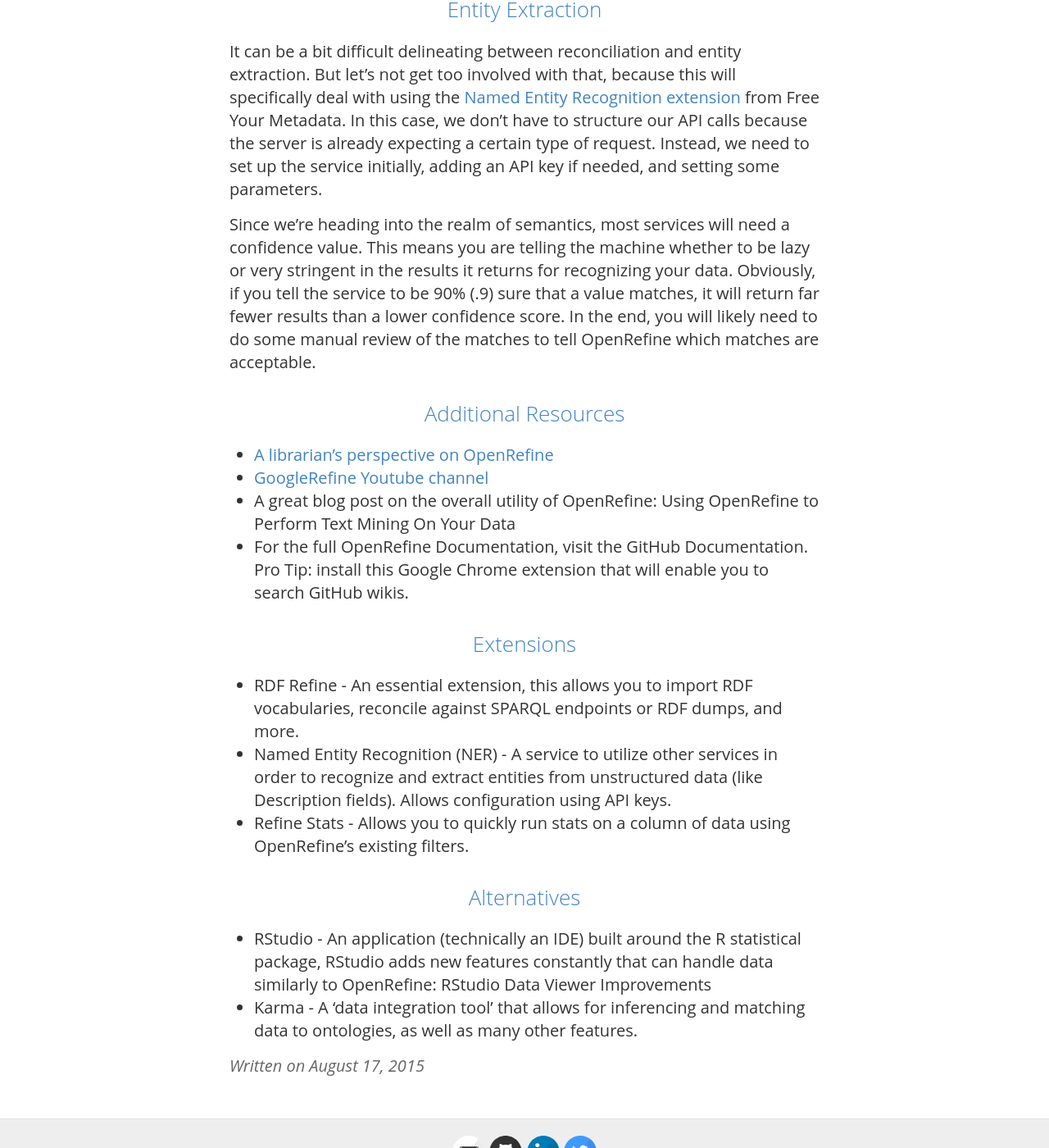
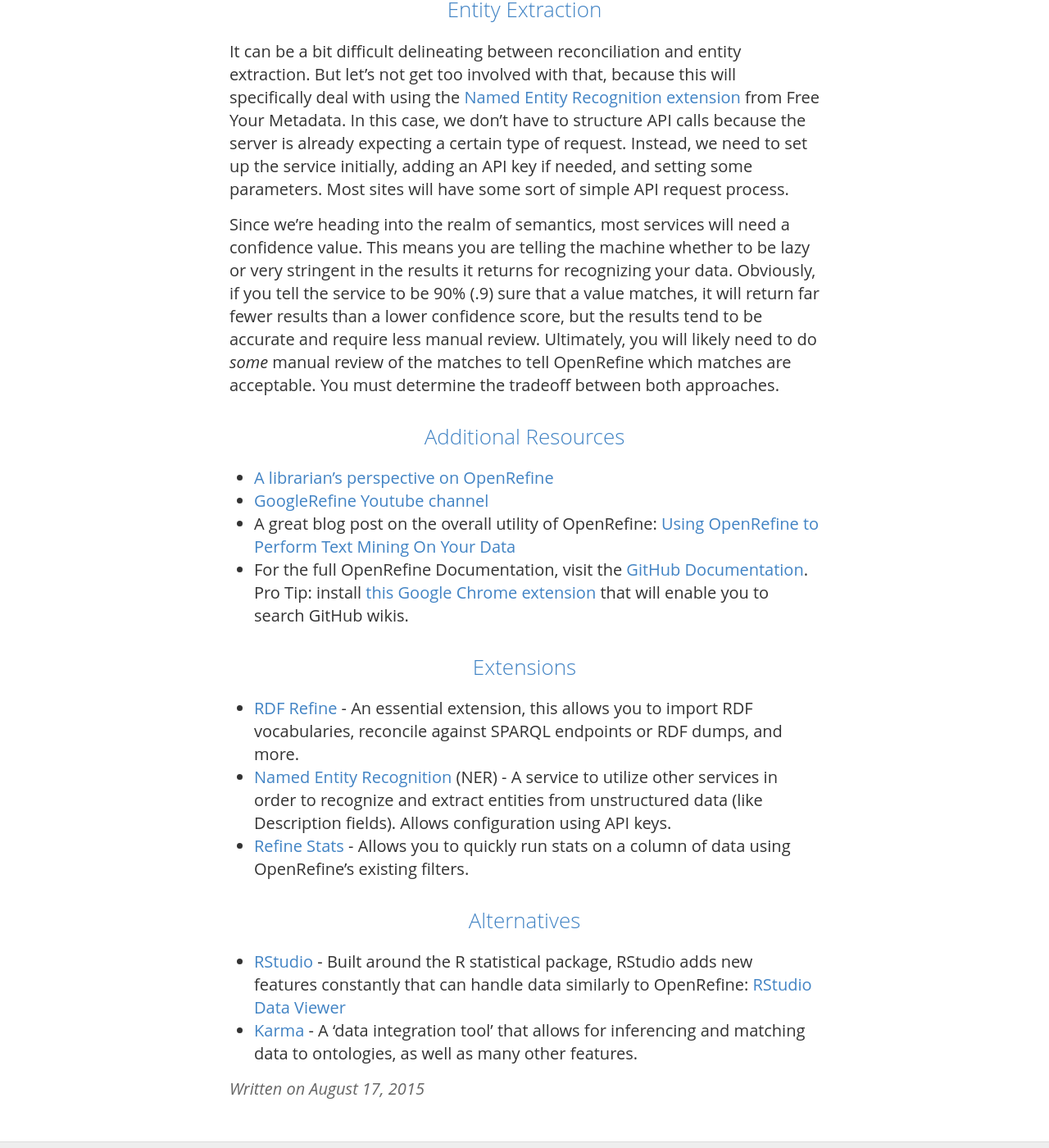
Before and after one commit to remerjohnson/remerjohnson.github.io, a Jekyll site: the page built from _posts/2015-8-17-open_refine_tutorial03.md, in a window 1280 px wide and 1400 px high, scrolled down 3046 px. Shown: the whole window at 82% size. Built offline with Jekyll 4.4.1, drawn with Linux system fonts in a browser that asks for light colours; nearby versions of some CDN libraries; comment, search, counter and statistics services are not loaded.

Commit message:
Updated post

```diff
--- a/_posts/2015-8-17-open_refine_tutorial03.md
+++ b/_posts/2015-8-17-open_refine_tutorial03.md
@@ -48,22 +48,22 @@
 
 ## Entity Extraction
 
-It can be a bit difficult delineating between reconciliation and entity extraction. But let's not get too involved with that, because this will specifically deal with using the [Named Entity Recognition extension](http://freeyourmetadata.org/named-entity-extraction/) from Free Your Metadata. In this case, we don't have to structure our API calls because the server is already expecting a certain type of request. Instead, we need to set up the service initially, adding an API key if needed, and setting some parameters.
+It can be a bit difficult delineating between reconciliation and entity extraction. But let's not get too involved with that, because this will specifically deal with using the [Named Entity Recognition extension](http://freeyourmetadata.org/named-entity-extraction/) from Free Your Metadata. In this case, we don't have to structure API calls because the server is already expecting a certain type of request. Instead, we need to set up the service initially, adding an API key if needed, and setting some parameters. Most sites will have some sort of simple API request process.
 
-Since we're heading into the realm of semantics, most services will need a confidence value. This means you are telling the machine whether to be lazy or very stringent in the results it returns for recognizing your data. Obviously, if you tell the service to be 90% (.9) sure that a value matches, it will return far fewer results than a lower confidence score. In the end, you will likely need to do some manual review of the matches to tell OpenRefine which matches are acceptable.
+Since we're heading into the realm of semantics, most services will need a confidence value. This means you are telling the machine whether to be lazy or very stringent in the results it returns for recognizing your data. Obviously, if you tell the service to be 90% (.9) sure that a value matches, it will return far fewer results than a lower confidence score, but the results tend to be accurate and require less manual review. Ultimately, you will likely need to do *some* manual review of the matches to tell OpenRefine which matches are acceptable. You must determine the tradeoff between both approaches.
 
 ## Additional Resources
 + [A librarian's perspective on OpenRefine](http://acrl.ala.org/techconnect/?p=3276)
 + [GoogleRefine Youtube channel](https://www.youtube.com/channel/UCqwSVsJ8CWD9pQUZDbJC1ew)
-+ A great blog post on the overall utility of OpenRefine: Using OpenRefine to Perform Text Mining On Your Data
-+ For the full OpenRefine Documentation, visit the GitHub Documentation. Pro Tip: install this Google Chrome extension that will enable you to search GitHub wikis.
++ A great blog post on the overall utility of OpenRefine: [Using OpenRefine to Perform Text Mining On Your Data](http://blog.spaziodati.eu/en/2014/07/24/using-openrefine-to-perform-text-mining-on-your-data-food-for-thoughts/)
++ For the full OpenRefine Documentation, visit the [GitHub Documentation](https://github.com/OpenRefine/OpenRefine/wiki). Pro Tip: install [this Google Chrome extension](https://chrome.google.com/webstore/detail/github-wiki-search/gdifdhnjmjaidbajhapmbcbnoocoeooc) that will enable you to search GitHub wikis.
 
 ## Extensions
 
-+ RDF Refine - An essential extension, this allows you to import RDF vocabularies, reconcile against SPARQL endpoints or RDF dumps, and more.
-+ Named Entity Recognition (NER) - A service to utilize other services in order to recognize and extract entities from unstructured data (like Description fields). Allows configuration using API keys.
-+ Refine Stats - Allows you to quickly run stats on a column of data using OpenRefine's existing filters.
++ [RDF Refine](http://lab.linkeddata.deri.ie/2010/grefine-rdf-extension/) - An essential extension, this allows you to import RDF vocabularies, reconcile against SPARQL endpoints or RDF dumps, and more.
++ [Named Entity Recognition](http://software.freeyourmetadata.org/ner-extension/) (NER) - A service to utilize other services in order to recognize and extract entities from unstructured data (like Description fields). Allows configuration using API keys.
++ [Refine Stats](https://github.com/OpenRefine/refine-stats) - Allows you to quickly run stats on a column of data using OpenRefine's existing filters.
 
 ## Alternatives
-+ RStudio - An application (technically an IDE) built around the R statistical package, RStudio adds new features constantly that can handle data similarly to OpenRefine: RStudio Data Viewer Improvements
-+ Karma - A 'data integration tool' that allows for inferencing and matching data to ontologies, as well as many other features.
++ [RStudio](https://www.rstudio.com/) - Built around the R statistical package, RStudio adds new features constantly that can handle data similarly to OpenRefine: [RStudio Data Viewer](https://support.rstudio.com/hc/en-us/articles/205175388-Using-the-Data-Viewer)
++ [Karma](https://usc-isi-i2.github.io/karma/) - A 'data integration tool' that allows for inferencing and matching data to ontologies, as well as many other features.
```
